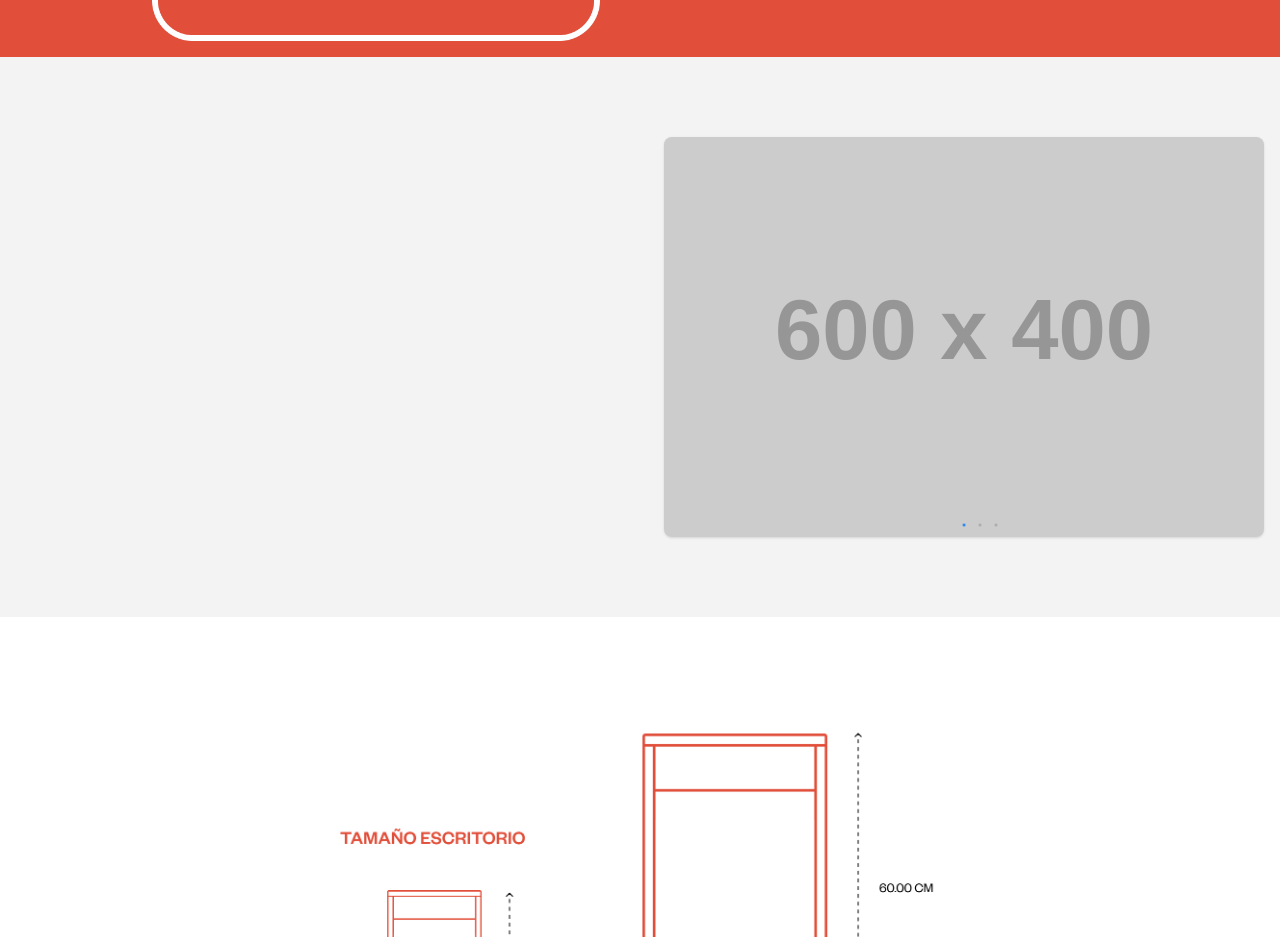
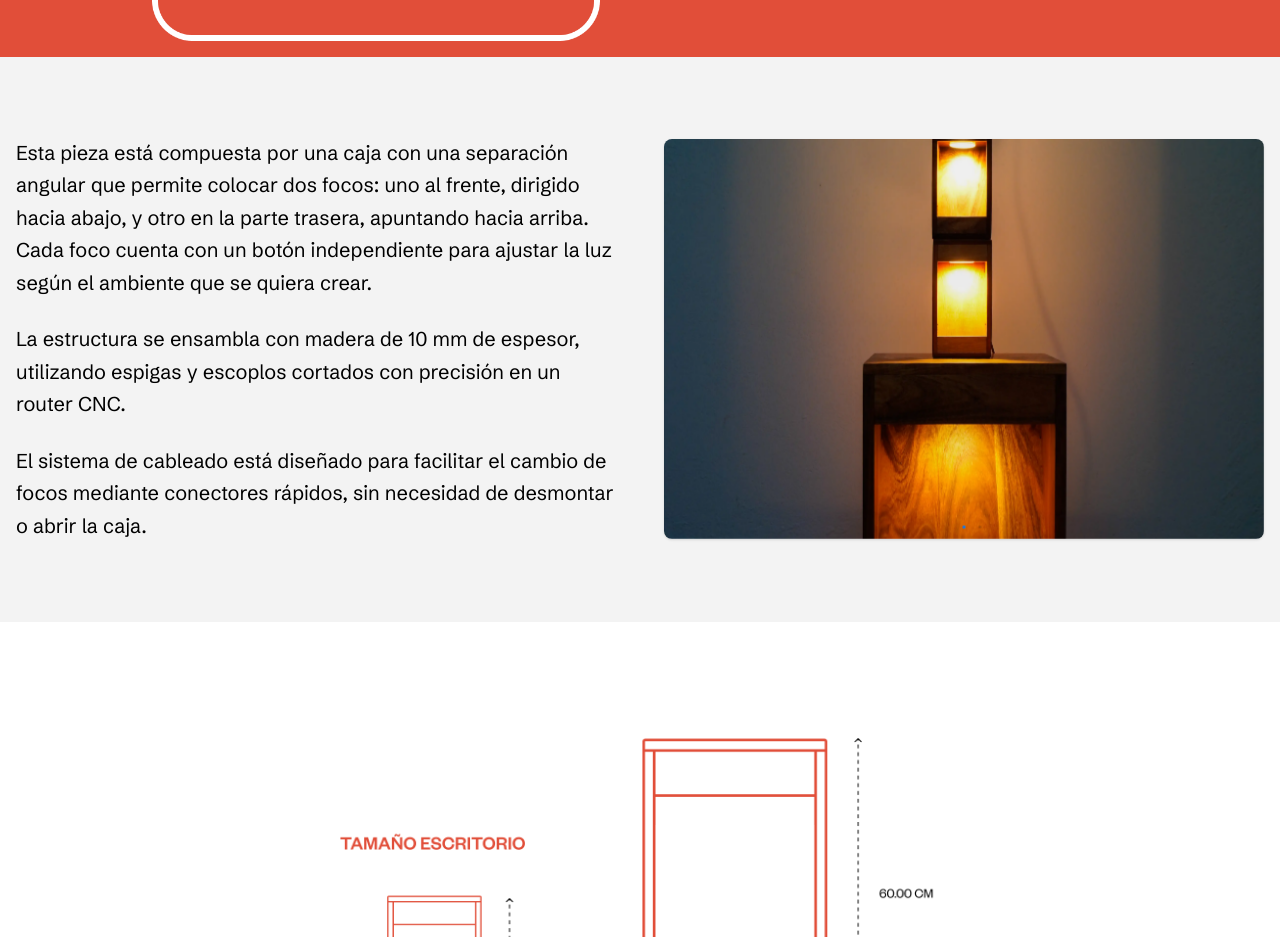
Before and after one commit to p0sin/dwall, an Astro site: page /colecciones/boxlamp in a window 1280 px wide. Shown: the part 808-1745 px from the top of the page. Built offline with nearby package versions, Linux system fonts and the light colour scheme; Astro itself is replaced by a stand-in of ours; placeholder pictures from the web are drawn by us.

Commit message:
feat(images): add images

```diff
--- a/src/components/colecciones/HeroWithGallery.astro
+++ b/src/components/colecciones/HeroWithGallery.astro
@@ -6,10 +6,13 @@ const { info, gallery } = Astro.props;
   <div class="container mx-auto flex flex-col md:flex-row items-center gap-12">
     <!-- Descripción -->
     <div class="w-full md:w-1/2 flex flex-col gap-6">
-      <p
-        class="text-lg md:text-xl leading-relaxed max-w-prose text-black"
-        set:html={info}
-      />
+      {
+        info.map((paragraph: string) => (
+          <p class="text-lg md:text-xl leading-relaxed max-w-prose text-black">
+            {paragraph}
+          </p>
+        ))
+      }
     </div>
 
     <!-- Galería -->
--- a/src/components/home/Slider.astro
+++ b/src/components/home/Slider.astro
@@ -10,7 +10,12 @@ register();
     class="mySwiper h-full w-full bg-neutral-400 items-center justify-center"
     navigation="true"
   >
-    <swiper-slide class="slide">Slide 1</swiper-slide>
+    <swiper-slide class="slide"
+      ><img
+        src="/home/home_1.webp"
+        class="w-full h-full object-cover"
+      /></swiper-slide
+    >
     <swiper-slide class="slide">Slide 2</swiper-slide>
     <swiper-slide class="slide">Slide 3</swiper-slide>
   </swiper-container>
--- a/src/pages/colecciones/boxlamp.md
+++ b/src/pages/colecciones/boxlamp.md
@@ -5,10 +5,12 @@ description: 'LA LÁMPARA NACE DE UNA NECESIDAD COMPARTIDA, TENER UNA FUENTE DE
 image: '/colecciones/boxlamp.png'
 gallery:
   [
-    'https://placehold.co/600x400?text=Hello+World',
-    'https://placehold.co/600x400?text=Hello+World!',
-    'https://placehold.co/600x400?text=Hello+World!!',
+    '/colecciones/boxlamp/carrusel/boxlamp_1.webp',
+    '/colecciones/boxlamp/carrusel/boxlamp_2.webp',
   ]
-informacion: 'ES UNA CAJA CON UNA SEPARACIÓN ANGULAR QUE PERMITE COLOCAR DOS FOCOS: UNO ADELANTE, APUNTANDO HACIA ABAJO, Y OTRO DETRÁS, APUNTANDO HACIA ARRIBA. CADA UNO TIENE UN BOTÓN INDEPENDIENTE PARA AJUSTAR LA LUZ SEGÚN EL AMBIENTE QUE SE DESEE CREAR. LA ESTRUCTURA SE ENSAMBLA CON MADERA DE 10 MM DE ESPESOR, UTILIZANDO ESPIGAS Y ESCOPLOS, TODOS CORTADOS CON PRECISIÓN EN UN ROUTER CNC. <br /> <br /> EL CABLEADO ESTÁ DISEÑADO DE MANERA QUE EL FOCO SE PUEDA CAMBIAR DE FORMA SENCILLA, GRACIAS A CONECTORES RÁPIDOS, SIN NECESIDAD DE DESMONTAR NI ABRIR LA CAJA.'
+info:
+  - 'Esta pieza está compuesta por una caja con una separación angular que permite colocar dos focos: uno al frente, dirigido hacia abajo, y otro en la parte trasera, apuntando hacia arriba. Cada foco cuenta con un botón independiente para ajustar la luz según el ambiente que se quiera crear.'
+  - 'La estructura se ensambla con madera de 10 mm de espesor, utilizando espigas y escoplos cortados con precisión en un router CNC.'
+  - 'El sistema de cableado está diseñado para facilitar el cambio de focos mediante conectores rápidos, sin necesidad de desmontar o abrir la caja.'
 sizes: './boxlamp/tamaños.png'
 ---
--- a/src/pages/colecciones/ensamble.md
+++ b/src/pages/colecciones/ensamble.md
@@ -5,10 +5,13 @@ description: 'LAS MESAS ENSAMBLE ESTÁN FABRICADAS CON ENSAMBLAJES SIMPLES, LO Q
 image: '/colecciones/ensamble.png'
 gallery:
   [
-    'https://placehold.co/600x400?text=Hello+World',
-    'https://placehold.co/600x400?text=Hello+World!',
-    'https://placehold.co/600x400?text=Hello+World!!',
+    '/colecciones/ensamble/carrusel/ensamble_1.webp',
+    '/colecciones/ensamble/carrusel/ensamble_2.webp',
+    '/colecciones/ensamble/carrusel/ensamble_3.webp',
   ]
-informacion: 'ES UNA CAJA CON UNA SEPARACIÓN ANGULAR QUE PERMITE COLOCAR DOS FOCOS: UNO ADELANTE, APUNTANDO HACIA ABAJO, Y OTRO DETRÁS, APUNTANDO HACIA ARRIBA. CADA UNO TIENE UN BOTÓN INDEPENDIENTE PARA AJUSTAR LA LUZ SEGÚN EL AMBIENTE QUE SE DESEE CREAR. LA ESTRUCTURA SE ENSAMBLA CON MADERA DE 10 MM DE ESPESOR, UTILIZANDO ESPIGAS Y ESCOPLOS, TODOS CORTADOS CON PRECISIÓN EN UN ROUTER CNC. EL CABLEADO ESTÁ DISEÑADO DE MANERA QUE EL FOCO SE PUEDA CAMBIAR DE FORMA SENCILLA, GRACIAS A CONECTORES RÁPIDOS, SIN NECESIDAD DE DESMONTAR NI ABRIR LA CAJA.'
+info:
+  - 'Esta pieza está compuesta por una caja con una separación angular que permite colocar dos focos: uno al frente, dirigido hacia abajo, y otro en la parte trasera, apuntando hacia arriba. Cada foco cuenta con un botón independiente para ajustar la luz según el ambiente que se quiera crear.'
+  - 'La estructura se ensambla con madera de 10 mm de espesor, utilizando espigas y escoplos cortados con precisión en un router CNC.'
+  - 'El sistema de cableado está diseñado para facilitar el cambio de focos mediante conectores rápidos, sin necesidad de desmontar o abrir la caja.'
 sizes: './ensamble/tamaños.png'
 ---
```
Also changed, not shown: public/colecciones/boxlamp/carrusel/boxlamp_1.webp (added), public/colecciones/boxlamp/carrusel/boxlamp_2.webp (added), public/colecciones/ensamble/carrusel/ensamble_1.webp (added), public/colecciones/ensamble/carrusel/ensamble_2.webp (added), public/colecciones/ensamble/carrusel/ensamble_3.webp (added), public/home/home_1.webp (added), public/home/home_2.webp (added), public/home/home_3.webp (added).
